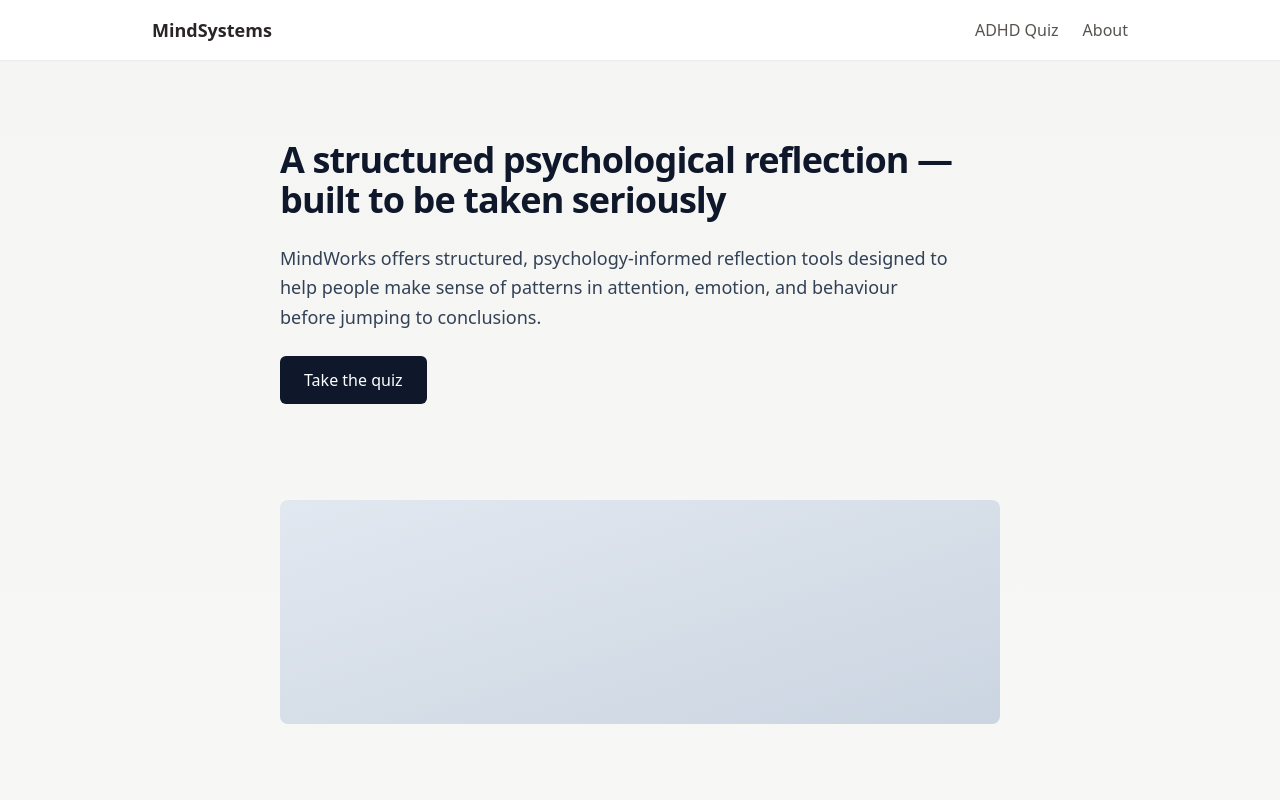
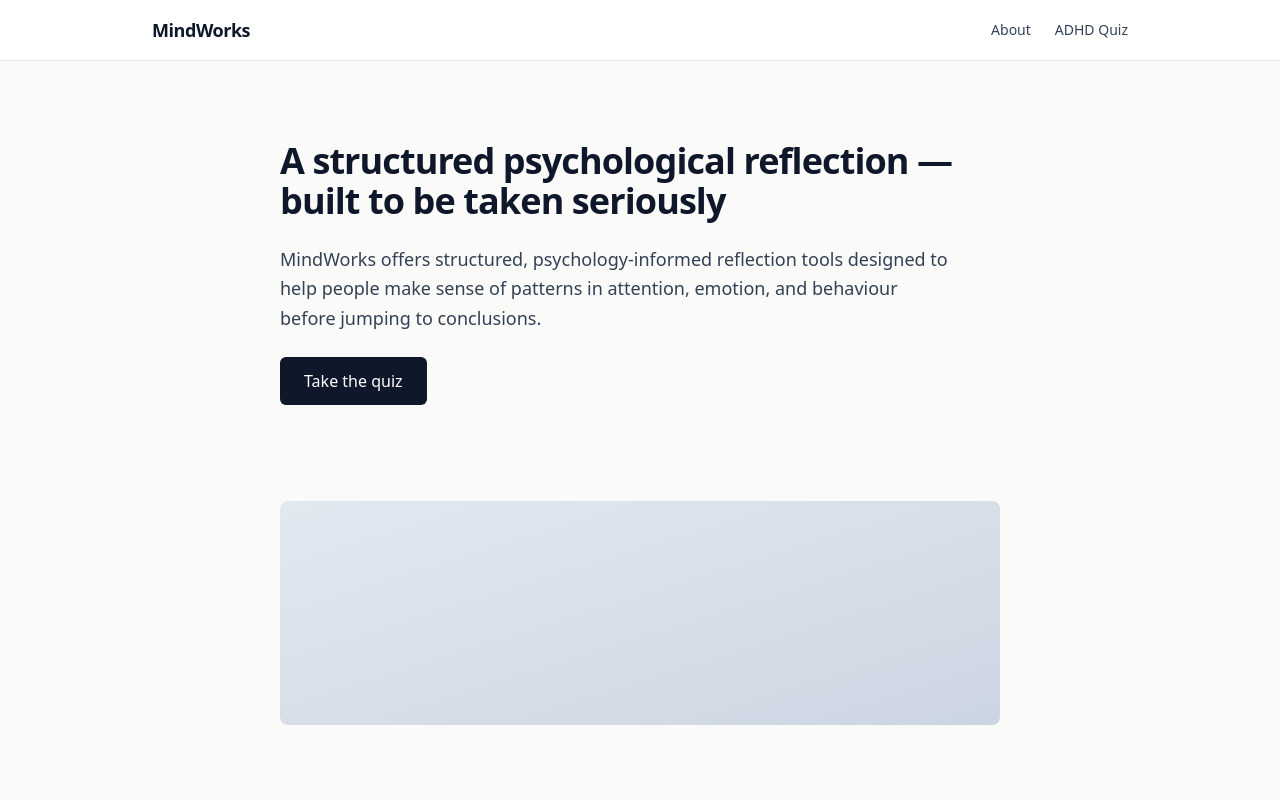
Before and after one commit to stopinder/therapy-orientation-quiz, a Vue app: page /about in a window 1280 px wide. Shown: the top 800 px of the page. Built offline with nearby package versions, Linux system fonts and the light colour scheme.

Commit message:
Refactor layout, add global header, and make About the landing page

```diff
--- a/src/App.vue
+++ b/src/App.vue
@@ -1,38 +1,10 @@
 <template>
-  <div>
-    <!-- Navigation -->
-    <header class="bg-white shadow-sm sticky top-0 z-10">
-      <nav class="max-w-5xl mx-auto flex items-center justify-between px-6 py-4">
-        <h1 class="text-lg font-semibold text-stone-800">MindSystems</h1>
-
-        <ul class="flex space-x-6 text-stone-600">
-          <li>
-            <router-link
-                to="/adhd-quiz"
-                class="hover:text-stone-900 transition-colors"
-            >
-              ADHD Quiz
-            </router-link>
-          </li>
-          <li>
-            <router-link
-                to="/about"
-                class="hover:text-stone-900 transition-colors"
-            >
-              About
-            </router-link>
-          </li>
-        </ul>
-      </nav>
-    </header>
-
-    <!-- Page content -->
-    <main class="min-h-screen bg-gradient-to-b from-stone-100 to-stone-50">
-      <router-view />
-    </main>
+  <div class="min-h-screen bg-stone-50 text-slate-900">
+    <AppHeader />
+    <router-view />
   </div>
 </template>
 
 <script setup>
-// no logic needed yet
+import AppHeader from "./components/AppHeader.vue"
 </script>
--- /dev/null
+++ b/src/components/AppHeader.vue
@@ -0,0 +1,21 @@
+<template>
+  <header class="w-full border-b border-slate-200 bg-white">
+    <div class="max-w-5xl mx-auto px-6 py-4 flex items-center justify-between">
+
+      <div class="text-lg font-semibold tracking-tight text-slate-900">
+        MindWorks
+      </div>
+
+      <nav class="flex items-center gap-6 text-sm font-medium text-slate-700">
+        <router-link to="/about" class="hover:text-slate-900 transition">
+          About
+        </router-link>
+
+        <router-link to="/adhd-quiz" class="hover:text-slate-900 transition">
+          ADHD Quiz
+        </router-link>
+      </nav>
+
+    </div>
+  </header>
+</template>
--- a/src/router/index.js
+++ b/src/router/index.js
@@ -1,21 +1,21 @@
 import { createRouter, createWebHistory } from "vue-router"
+import About from "../views/About.vue"
 import ADHDQuizView from "../views/ADHDQuizView.vue"
-import About from "../views/About.vue"
 
 const routes = [
     {
         path: "/",
-        redirect: "/adhd-quiz",
+        redirect: "/about",
+    },
+    {
+        path: "/about",
+        name: "About",
+        component: About,
     },
     {
         path: "/adhd-quiz",
         name: "ADHDQuiz",
         component: ADHDQuizView,
-    },
-    {
-        path: "/about",
-        name: "About",
-        component: About,
     },
 ]
 
--- a/src/views/ADHDQuizView.vue
+++ b/src/views/ADHDQuizView.vue
@@ -1,6 +1,8 @@
 <template>
   <main class="min-h-screen bg-gradient-to-b from-stone-100 to-stone-50 px-6 py-20">
     <div class="max-w-3xl mx-auto space-y-20">
+
+      <!-- Quiz Header -->
       <header class="relative max-w-2xl pl-8 space-y-5">
         <span class="absolute left-0 top-1 h-14 w-1 rounded-sm bg-slate-500"></span>
         <p class="text-xs uppercase tracking-widest text-slate-500">Self-Check</p>
@@ -28,7 +30,7 @@
             <label
                 v-for="option in scale"
                 :key="option.value"
-                class="flex items-center justify-between px-6 py-4 rounded-xl bg-white/90 border border-stone-200 cursor-pointer transition duration-200 ease-out hover:bg-white hover:shadow-sm active:scale-[0.99]"
+                class="flex items-center justify-between px-6 py-4 rounded-xl bg-white/90 border border-stone-200 cursor-pointer"
             >
               <span class="text-base text-stone-700">
                 {{ option.label }}
@@ -38,7 +40,7 @@
                   :name="question.id"
                   :value="option.value"
                   v-model="answers[question.id]"
-                  class="h-5 w-5 accent-slate-700 transition-transform duration-150"
+                  class="h-5 w-5 accent-slate-700"
               />
             </label>
           </div>
@@ -52,27 +54,15 @@
           {{ loading ? "Generating…" : "Generate Report" }}
         </button>
 
-
         <div
             v-if="reportText"
             v-html="formattedReportText"
-
             :class="[
-    reportType === 'expanded'
-      ? 'mb-16 max-w-prose mx-auto text-stone-800 leading-relaxed prose prose-stone prose-p:my-6'
-      : 'mb-8 max-w-prose mx-auto text-stone-800 leading-relaxed prose prose-stone prose-p:my-4'
-  ]"
+            reportType === 'expanded'
+              ? 'mb-16 max-w-prose mx-auto prose prose-stone'
+              : 'mb-8 max-w-prose mx-auto prose prose-stone'
+          ]"
         ></div>
-
-
-
-        <div
-            v-if="reportType === 'expanded'"
-            class="my-12 flex justify-center"
-        >
-          <div class="w-32 h-px bg-stone-400/50"></div>
-        </div>
-
 
         <details
             v-if="reportType === 'expanded'"
@@ -84,31 +74,22 @@
 
           <div class="mt-4 space-y-4">
             <p>
-              This reflection is generated through structured language synthesis.
-              It draws on multiple descriptive and contextual frameworks without
-              applying diagnostic thresholds or scoring criteria.
-            </p>
-
-            <p>
-              The aim is to offer reflective orientation rather than classification,
-              and to hold multiple possible explanations in view simultaneously.
+              This reflection is generated through structured language synthesis
+              informed by established psychological frameworks.
             </p>
 
             <ul class="list-disc pl-5 space-y-1">
-              <li>DSM-5-TR descriptive domains (non-criterial)</li>
-              <li>NICE NG87 topic framing (UK context)</li>
-              <li>Executive function and attentional research</li>
-              <li>Developmental, environmental, and stress-based models</li>
-              <li>Clinical observation traditions</li>
+              <li>DSM-5-TR descriptive domains (non-diagnostic)</li>
+              <li>NICE NG87 topic framing</li>
+              <li>Executive function research</li>
+              <li>Developmental and stress-based models</li>
             </ul>
 
             <p>
-              This is not a diagnostic instrument, probability estimate,
-              or recommendation engine.
+              This is not a diagnostic instrument or probability estimate.
             </p>
           </div>
         </details>
-
 
         <button
             v-if="reportType === 'brief'"
@@ -117,8 +98,8 @@
         >
           View expanded reflection
         </button>
+      </section>
 
-      </section>
     </div>
   </main>
 </template>
@@ -128,32 +109,17 @@ import { ref, computed } from "vue"
 import { adhdQuestions } from "../quiz/adhd/questions.js"
 
 const answers = ref({})
+const reportText = ref("")
+const loading = ref(false)
 const reportType = ref("brief")
 
-const loadExpandedReport = async () => {
-  loading.value = true
-  reportType.value = "expanded"
-
-  try {
-    const response = await fetch("/api/expand-report-v2", {
-      method: "POST",
-      headers: { "Content-Type": "application/json" },
-      body: JSON.stringify({
-        profile: scores.value,
-        reportType: "expanded"
-      })
-    })
-
-    if (!response.ok) throw new Error("API error")
-
-    const data = await response.json()
-    reportText.value = data.text || ""
-  } catch (err) {
-    console.error(err)
-  } finally {
-    loading.value = false
-  }
-}
+const scale = [
+  { label: "Never", value: 0 },
+  { label: "Rarely", value: 1 },
+  { label: "Sometimes", value: 2 },
+  { label: "Often", value: 3 },
+  { label: "Very Often", value: 4 }
+]
 
 const scores = computed(() => {
   const totals = {
@@ -174,53 +140,49 @@ const scores = computed(() => {
   return totals
 })
 
-const scale = [
-  { label: "Never", value: 0 },
-  { label: "Rarely", value: 1 },
-  { label: "Sometimes", value: 2 },
-  { label: "Often", value: 3 },
-  { label: "Very Often", value: 4 }
-]
-
-const reportText = ref("")
-const loading = ref(false)
-
 const generateReport = async () => {
   loading.value = true
-
   try {
     const response = await fetch("/api/expand-report-v2", {
-
       method: "POST",
-      headers: {
-        "Content-Type": "application/json"
-      },
+      headers: { "Content-Type": "application/json" },
       body: JSON.stringify({
         profile: scores.value,
         reportType: "brief"
       })
     })
-
-    if (!response.ok) {
-      throw new Error("API error")
-    }
-
     const data = await response.json()
     reportText.value = data.text || ""
-  } catch (err) {
-    console.error(err)
   } finally {
     loading.value = false
   }
 }
+
+const loadExpandedReport = async () => {
+  loading.value = true
+  reportType.value = "expanded"
+  try {
+    const response = await fetch("/api/expand-report-v2", {
+      method: "POST",
+      headers: { "Content-Type": "application/json" },
+      body: JSON.stringify({
+        profile: scores.value,
+        reportType: "expanded"
+      })
+    })
+    const data = await response.json()
+    reportText.value = data.text || ""
+  } finally {
+    loading.value = false
+  }
+}
+
 const formattedReportText = computed(() => {
   if (!reportText.value) return ""
-
   return `<p>${reportText.value
       .split("\n\n")
       .map(p => p.trim())
       .filter(Boolean)
       .join("</p><p>")}</p>`
 })
-
 </script>
```
